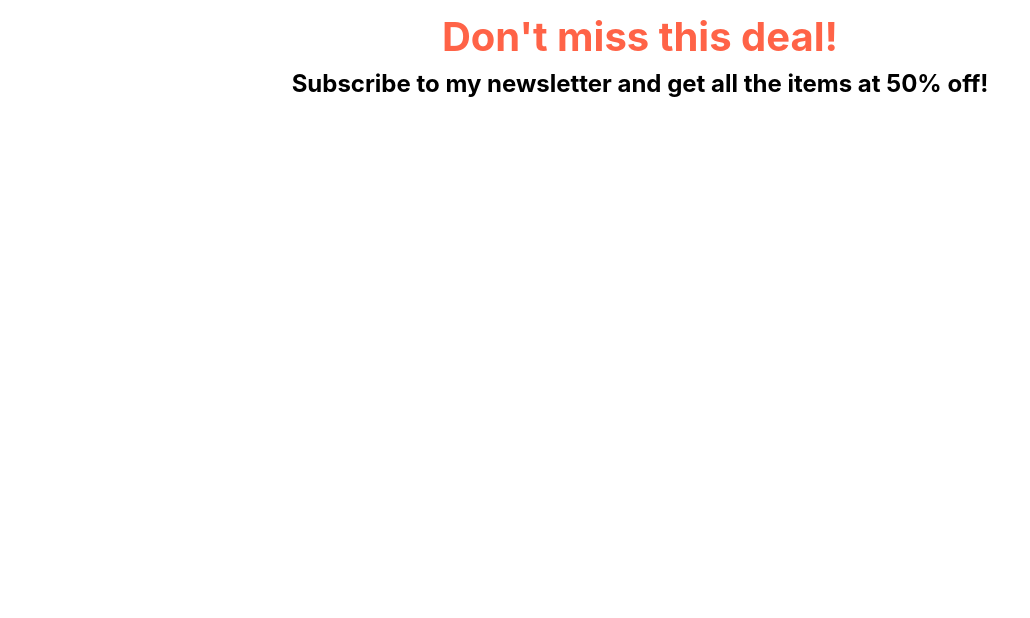
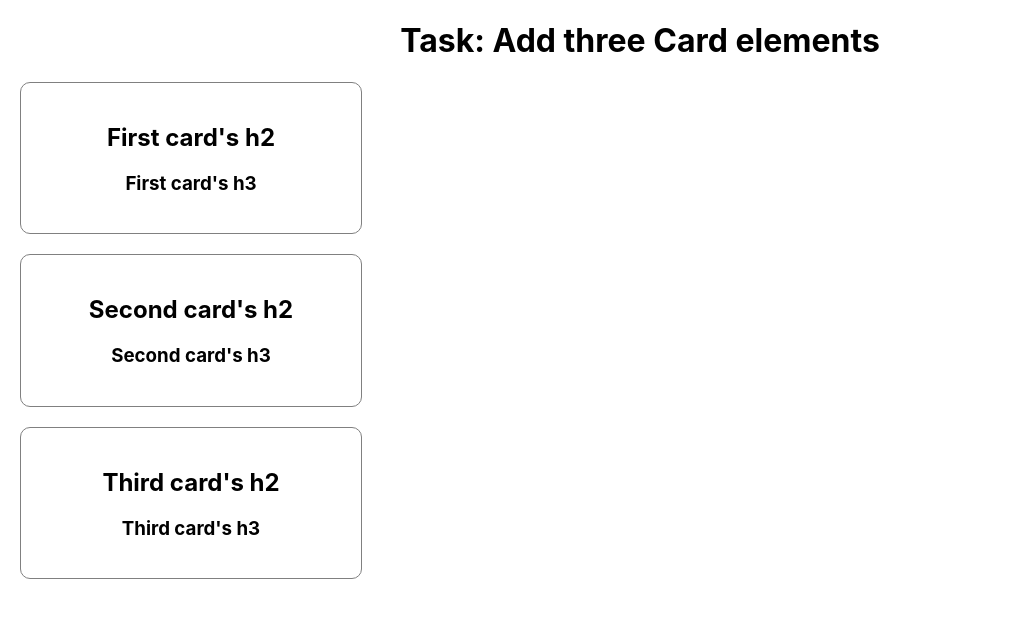
Before and after one commit to MrAces101/firstapp, a React (Create React App) app: page / in a window 1280 px wide. Shown: the top 618 px of the page, without its empty margins (0-1030 px from the left). Built offline with nearby package versions, Linux system fonts and the light colour scheme.

Commit message:
Components added

```diff
--- a/src/App.css
+++ b/src/App.css
@@ -41,3 +41,11 @@
   font-weight: bold;
   line-height: 20px;
 }
+
+.card {
+  margin: 20px;
+  max-width: 300px;
+  border: 1px solid gray;
+  padding: 20px;
+  border-radius: 10px;
+}
--- a/src/App.js
+++ b/src/App.js
@@ -37,12 +37,28 @@
 //     );
 // };
 
+
+// function App() {
+//   return (
+//       <div className="App">
+//           <Promo heading="Don't miss this deal!" />
+//           <Promo promoSubHeading="Subscribe to my newsletter and get all the items at 50% off!" />
+//       </div>
+//   );
+// }
+
+
+import Card from './components/Card'
+
 function App() {
   return (
-      <div className="App">
-          <Promo heading="Don't miss this deal!" />
-          <Promo promoSubHeading="Subscribe to my newsletter and get all the items at 50% off!" />
-      </div>
+    <div className="App">
+      <h1>Task: Add three Card elements</h1>
+      <Card h2="First card's h2" h3="First card's h3"/>
+      <Card h2="Second card's h2" h3="Second card's h3"/>
+      <Card h2="Third card's h2" h3="Third card's h3"/>
+    </div>
   );
-}
+};
+
 export default App;
--- /dev/null
+++ b/src/components/Card.js
@@ -0,0 +1,10 @@
+function Card(props) {
+    return (
+      <div className="card">
+            <h2>{props.h2}</h2>
+            <h3>{props.h3}</h3>
+      </div>
+    );
+  };
+
+  export default Card;
```
